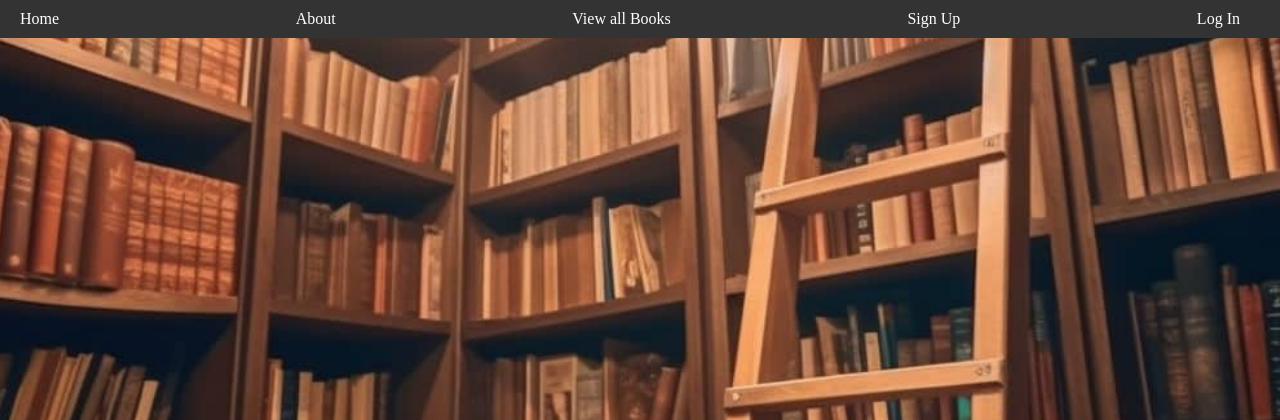
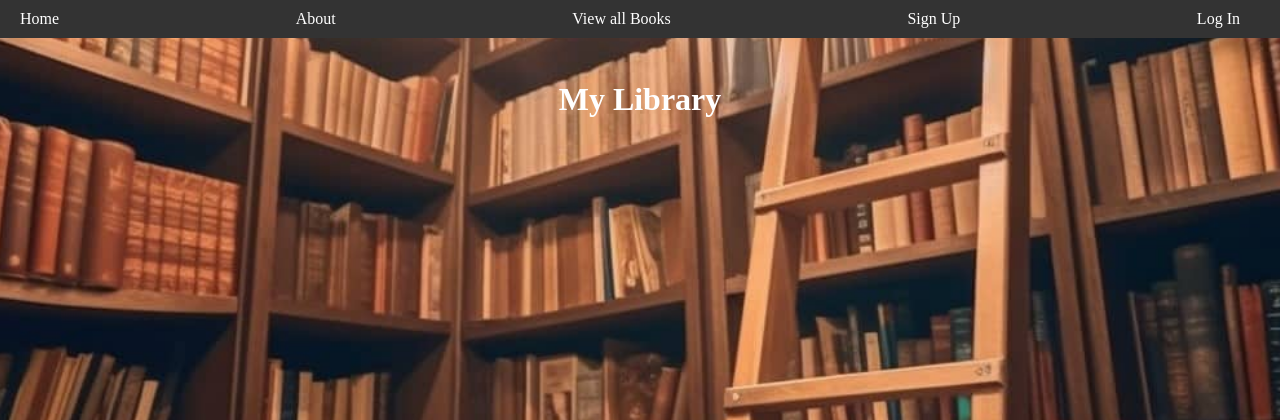
Before and after one commit to rela7e/MyLibrary, a Django app: page /home/ in a window 1280 px wide. Shown: the top 420 px of the page. Run offline with Django 5.2, Linux system fonts and the light colour scheme.

Commit message:
update home page and style

```diff
--- a/main_app/static/css/style.css
+++ b/main_app/static/css/style.css
@@ -9,6 +9,8 @@
 
 .container {
   padding-top: 60px;
+  font-weight: bold;
+  color: white;
 }
 
 .nav-wrapper {
--- a/main_app/templates/home.html
+++ b/main_app/templates/home.html
@@ -1,5 +1,6 @@
 {% extends 'base.html' %}
 {% block content %}
 
+<h1 class="about-text">My Library</h1>
 
 {% endblock %}
```
